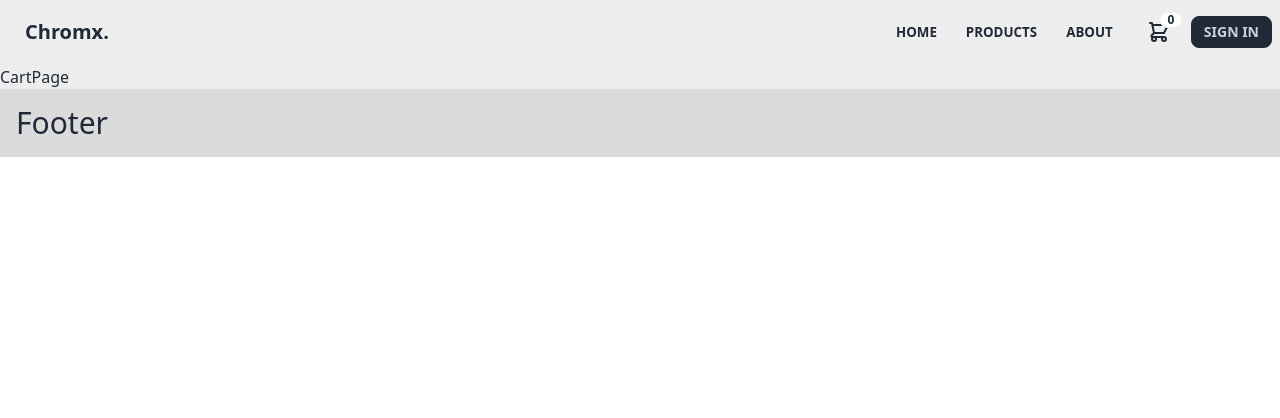
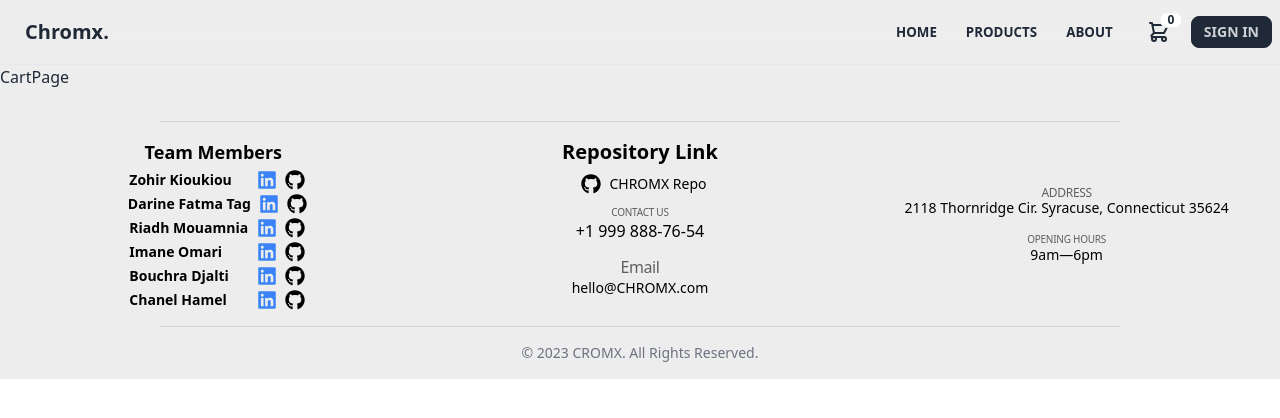
Before and after one commit to 202306-NEA-DZ-FEW/e-commerce-project-chromx, a Next.js app: page /cart in a window 1280 px wide. Shown: the top 418 px of the page. Built offline with nearby package versions, Linux system fonts and the light colour scheme.

Commit message:
feat(footer componenet): create the footer
create the footer and implement it

close #19

```diff
--- a/src/components/Footer.jsx
+++ b/src/components/Footer.jsx
@@ -1,7 +1,138 @@
 import React from "react"
+import { FaLinkedin, FaGithub } from "react-icons/fa"
 
-function Footer() {
-  return <h1 className="bg-base-300 p-4 text-3xl">Footer</h1>
+const teamMembers = [
+  {
+    name: "Zohir Kioukiou",
+    linkedin: "https://www.linkedin.com/in/zohir-kioukiou-130741229/",
+    github: "https://github.com/Zohir-kk",
+  },
+  {
+    name: "Darine Fatma Tag",
+    linkedin: "https://www.linkedin.com/in/darine-tag/",
+    github: "https://github.com/darinetag",
+  },
+  {
+    name: "Riadh Mouamnia",
+    linkedin: "https://github.com/riadhmouamnia",
+    github: "https://github.com/riadhmouamnia",
+  },
+  {
+    name: "Imane Omari",
+    linkedin: "https://www.linkedin.com/in/iman-omari/",
+    github: "https://github.com/iman-om",
+  },
+  {
+    name: "Bouchra Djalti",
+    linkedin: "https://github.com/Bushra369",
+    github: "https://github.com/team-member-5",
+  },
+  {
+    name: "Chanel Hamel",
+    linkedin: "https://www.linkedin.com/in/chanel-hamel/",
+    github: "https://github.com/Chanel50",
+  },
+]
+
+const teamRepository =
+  "https://github.com/202306-NEA-DZ-FEW/e-commerce-project-chromx"
+
+const Footer = () => {
+  return (
+    <footer className="bg-base-800 text-black py-4">
+      <hr className="border-t border-gray-300 my-4 w-3/4 mx-auto" />
+
+      <div className="mx-auto flex justify-around">
+        {/* Team Members Section */}
+        <div className="w-1/3 flex flex-col items-center">
+          <h2 className="text-lg font-semibold">Team Members</h2>
+          {teamMembers.map((member, index) => (
+            <div key={index} className="mt-1">
+              <div className="flex items-center">
+                <h3
+                  className="text-sm font-semibold ml-2"
+                  style={{ minWidth: "120px" }}
+                >
+                  {member.name}
+                </h3>
+                <a
+                  href={member.linkedin}
+                  target="_blank"
+                  rel="noopener noreferrer"
+                  className="text-blue-500 hover:text-blue-200 ml-2"
+                >
+                  <FaLinkedin className="w-5 h-5 transition transform hover:scale-110" />
+                </a>
+                <a
+                  href={member.github}
+                  target="_blank"
+                  rel="noopener noreferrer"
+                  className="text-black hover:text-blue-200 ml-2"
+                >
+                  <FaGithub className="w-5 h-5 transition transform hover:scale-110" />
+                </a>
+              </div>
+            </div>
+          ))}
+        </div>
+
+        <div className="w-1/3 flex flex-col items-center">
+          {/* Repository Link Section */}
+
+          <h2 className="text-xl font-semibold ">Repository Link</h2>
+          <a
+            href={teamRepository}
+            target="_blank"
+            rel="noopener noreferrer"
+            className="text-black hover:text-blue-200 flex items-center mt-2"
+          >
+            <FaGithub className="w-5 h-5 ml-2 transition transform hover:scale-110" />
+            <h3 className="ml-2 text-sm  ">CHROMX Repo</h3>
+          </a>
+          {/* End Repository Link Section */}
+          {/* Contact Information Section */}
+
+          <div className="opacity-60 text-black text-[10px] font-medium uppercase leading-[13px] tracking-tight mt-3">
+            Contact us
+          </div>
+          <div className="text-black text-l leading-normal">
+            +1 999 888-76-54
+          </div>
+          <div className="flex flex-col items-center mt-3">
+            <div className="opacity-60 text-black tracking-tight">Email</div>
+            <div className="text-black text-sm font-normal leading-tight">
+              hello@CHROMX.com
+            </div>
+          </div>
+          {/* End Contact Information Section */}
+        </div>
+        <div className="w-1/3 flex flex-col items-center mt-12">
+          <div className="opacity-60 text-black text-[12px] font-medium uppercase leading-[13px] tracking-tight">
+            Address
+          </div>
+          <div className="text-black text-sm font-normal leading-tight">
+            2118 Thornridge Cir. Syracuse, Connecticut 35624
+          </div>
+          <div className="opacity-60 text-black text-[10px] font-medium uppercase leading-[13px] tracking-tight mt-4">
+            Opening hours
+          </div>
+          <div className="text-black text-sm font-normal leading-tight">
+            9am—6pm
+          </div>
+        </div>
+        {/* End Address and Opening Hours Section */}
+      </div>
+      <hr className="border-t border-gray-300 my-4 w-3/4 mx-auto" />
+
+      {/* Copyright Section */}
+      <div className="text-center">
+        <p className="text-sm text-gray-500">
+          &copy; {new Date().getFullYear()} CROMX. All Rights Reserved.
+        </p>
+      </div>
+      {/* End Copyright Section */}
+    </footer>
+  )
 }
 
 export default Footer
```
